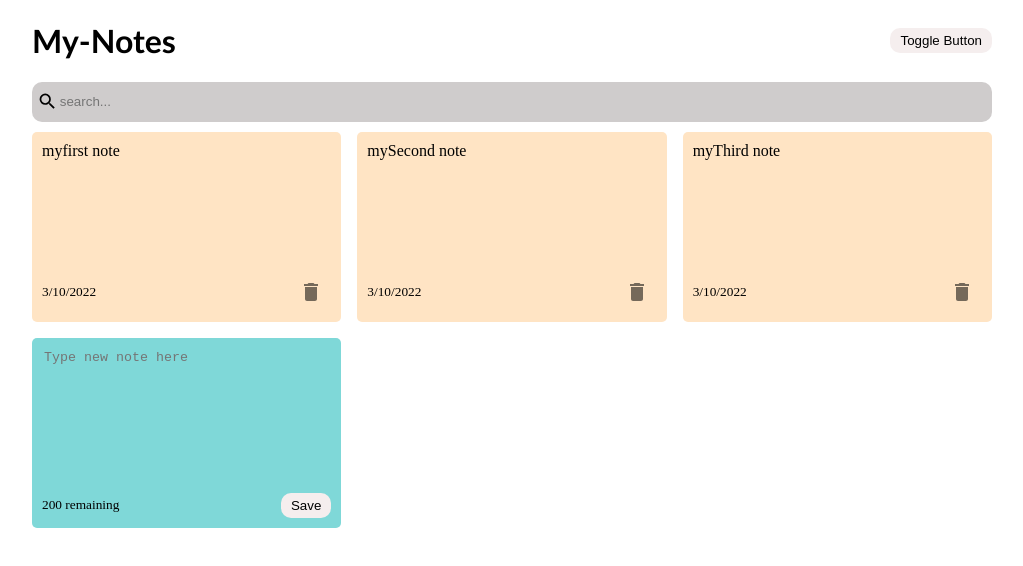
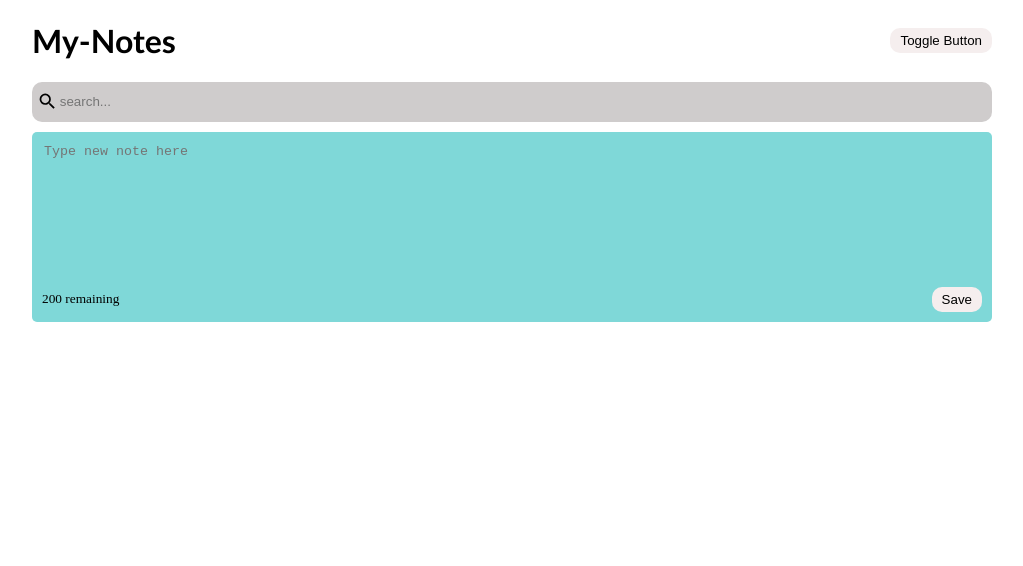
Before and after one commit to AdithyanKP/NotesApp, a React (Create React App) app: page / in a window 1280 px wide. Shown: the top 566 px of the page, without its empty margins (128-1151 px from the left). Built offline with nearby package versions, Linux system fonts and the light colour scheme.

Commit message:
localstorage implemented

```diff
--- a/src/App.js
+++ b/src/App.js
@@ -1,4 +1,4 @@
-import React, { useState } from "react";
+import React, { useState, useEffect } from "react";
 import NoteList from "./components/NoteList";
 import "./index.css";
 import { nanoid } from "nanoid";
@@ -6,28 +6,26 @@ import Search from "./components/Search";
 import Header from "./components/Header";
 const App = () => {
   //initial state config
-  const [notes, setNotes] = useState([
-    {
-      id: nanoid(),
-      text: "myfirst note",
-      date: "3/10/2022",
-    },
-    {
-      id: nanoid(),
-      text: "mySecond note",
-      date: "3/10/2022",
-    },
-    {
-      id: nanoid(),
-      text: "myThird note",
-      date: "3/10/2022",
-    },
-  ]);
+  const [notes, setNotes] = useState([]);
   //search state
   const [searchText, setSearchText] = useState("");
 
   //dark mode state
   const [darkmode, setDarkMode] = useState(false);
+
+  //retriving data from local storage
+  useEffect(() => {
+    const savedData = JSON.parse(localStorage.getItem("react-notes-app"));
+    console.log(savedData);
+    if (savedData) {
+      setNotes(savedData);
+    }
+  }, []);
+
+  //saving local storage
+  useEffect(() => {
+    localStorage.setItem("react-notes-app", JSON.stringify(notes));
+  }, [notes]);
 
   //adding new Note
   const addNote = (text) => {
@@ -51,7 +49,7 @@ const App = () => {
   return (
     <div className={`${darkmode && "dark-mode"}`}>
       <div className="container">
-        <Header handleDarkMode={setDarkMode} />
+        <Header handleDarkMode={setDarkMode} darkmode={darkmode} />
         <Search searchHandle={setSearchText} />
         <NoteList
           //search handling
```
